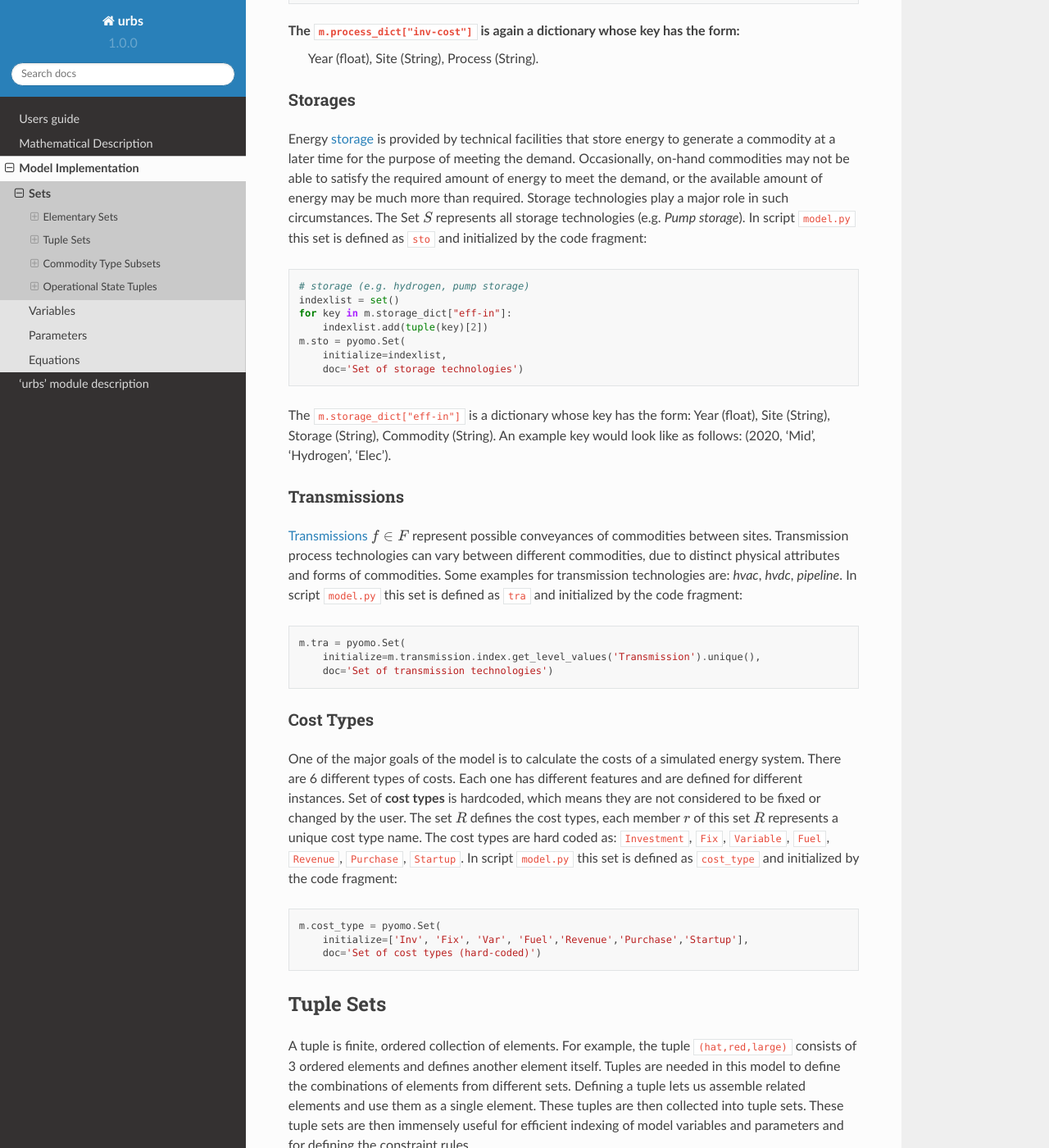
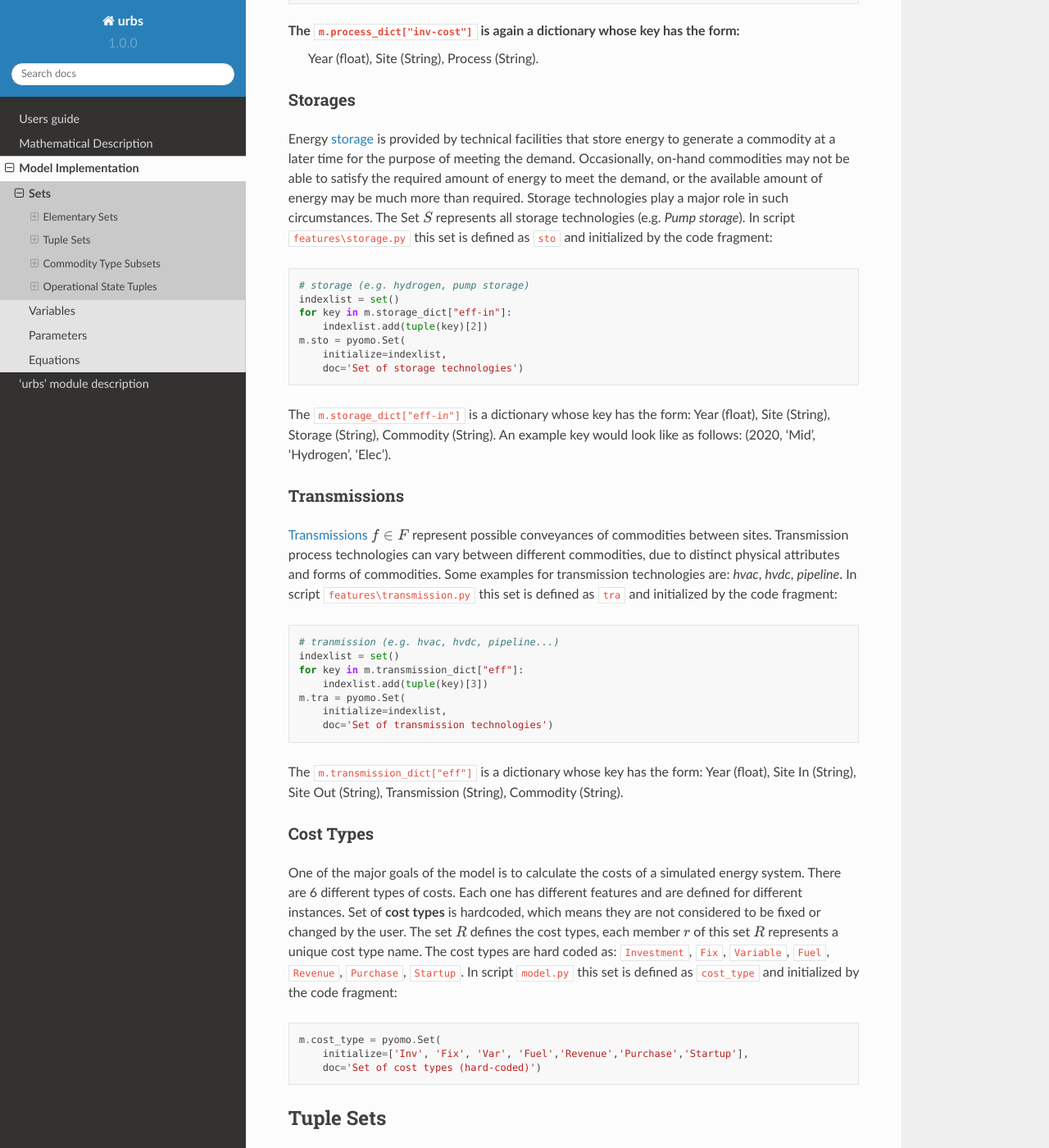
Before and after one commit to tum-ens/urbs, a Sphinx documentation site: the page built from doc/implementdoc/sets.rst, in a window 1280 px wide and 1400 px high, scrolled down 3848 px. Shown: the whole window at 82% size. Built offline with Sphinx 7.4.7 and the Read the Docs theme 2.0.0, drawn with Linux system fonts in a browser that asks for light colours.

Commit message:
Error 44: Mismatch between doc and code (m.tra; Transmissions). The files in which storage and transmission has initialized also updated.

```diff
--- a/doc/implementdoc/sets.rst
+++ b/doc/implementdoc/sets.rst
@@ -212,7 +212,7 @@ Occasionally, on-hand commodities may not be able to satisfy the required
 amount of energy to meet the demand, or the available amount of energy may be
 much more than required. Storage technologies play a major role in such
 circumstances. The Set :math:`S` represents all storage technologies (e.g.
-`Pump storage`). In script ``model.py`` this set is defined as ``sto`` and
+`Pump storage`). In script ``features\storage.py`` this set is defined as ``sto`` and
 initialized by the code fragment:
 
 ::
@@ -236,14 +236,21 @@ Transmissions
 between sites. Transmission process technologies can vary between different
 commodities, due to distinct physical attributes and forms of commodities. Some
 examples for transmission technologies are: `hvac`, `hvdc`, `pipeline`. In
-script ``model.py`` this set is defined as ``tra`` and initialized by the code
+script ``features\transmission.py`` this set is defined as ``tra`` and initialized by the code
 fragment:
 
 ::
 
+    # tranmission (e.g. hvac, hvdc, pipeline...)
+    indexlist = set()
+    for key in m.transmission_dict["eff"]:
+        indexlist.add(tuple(key)[3])
     m.tra = pyomo.Set(
-        initialize=m.transmission.index.get_level_values('Transmission').unique(),
+        initialize=indexlist,
         doc='Set of transmission technologies')
+
+The ``m.transmission_dict["eff"]`` is a dictionary whose key has the form:
+Year (float), Site In (String), Site Out (String), Transmission (String), Commodity (String).
 
 .. _sec-cost-types:
 
```
